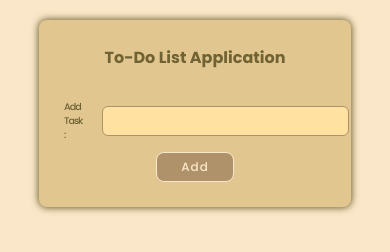
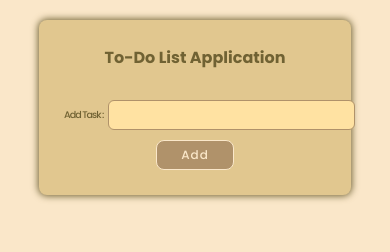
Before and after one commit to OmarDeeb311/To_Do_List_HTML_CSS_JS, a plain HTML site: page index.html in a window 390 px wide. Drawn offline with Linux system fonts and the light colour scheme.

Commit message:
Update style.css

```diff
--- a/style.css
+++ b/style.css
@@ -102,6 +102,7 @@ button:focus {
   font-weight: 500;
   letter-spacing: -1px;
   color: var(--color-four);
+  white-space: nowrap;
 }
 
 .group {
@@ -109,6 +110,12 @@ button:focus {
   width: 100%;
   align-items: center;
   gap: 20px;
+}
+
+@media (max-width: 776px) {
+  .group {
+    gap: 5px;
+  }
 }
 
 .tasks {
```
